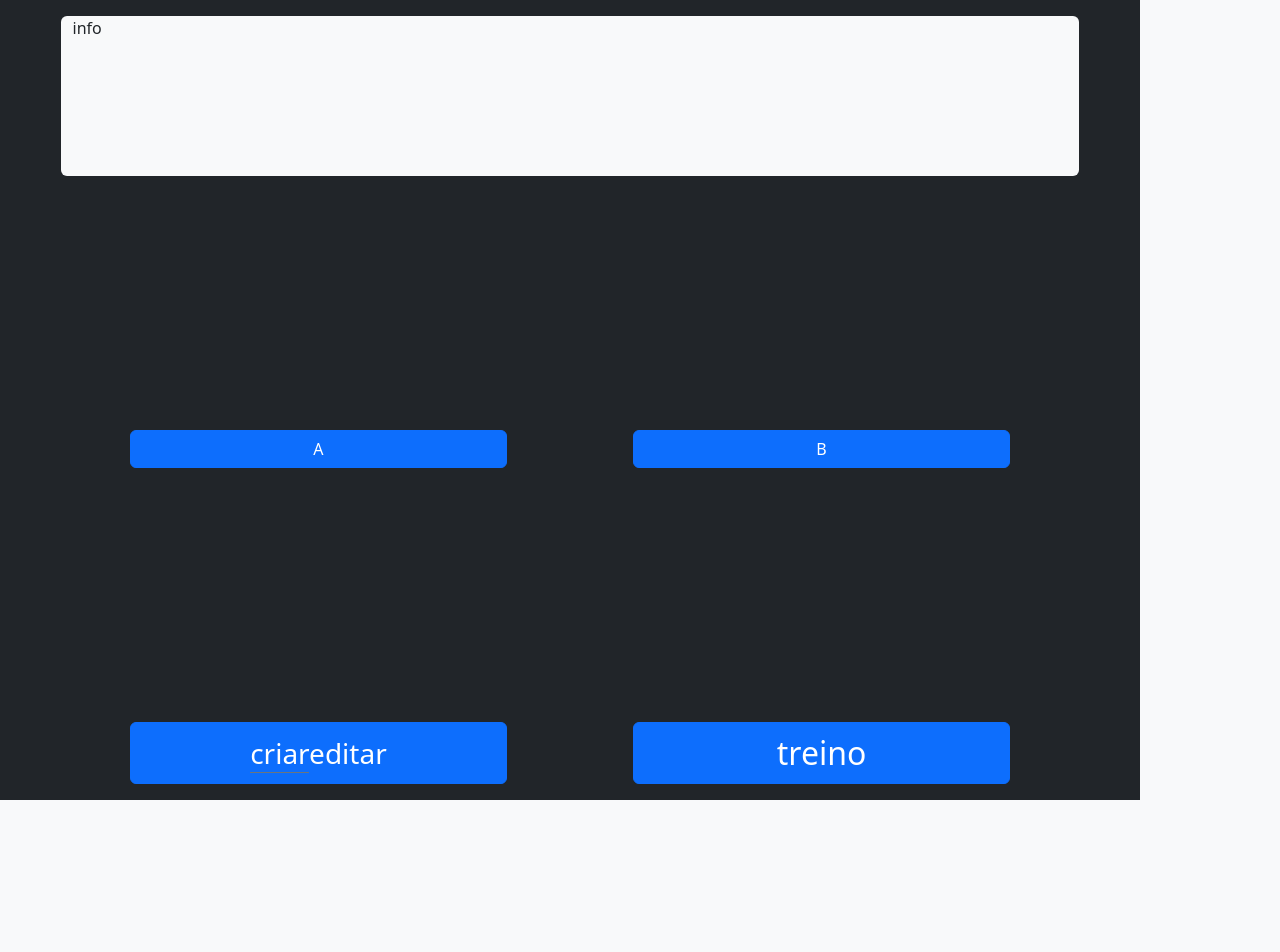
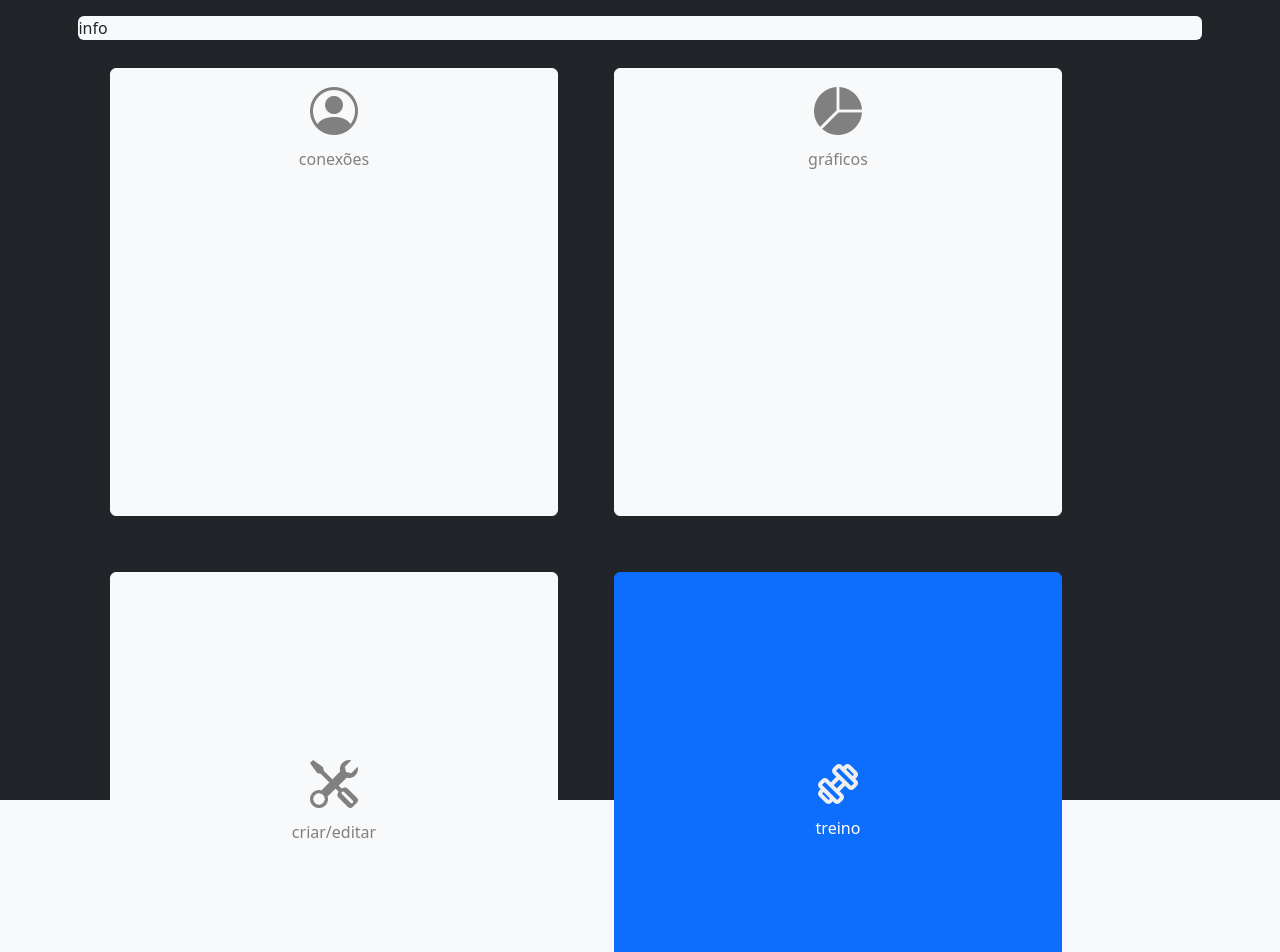
Before and after one commit to k-lila/gym_interface, a React (Create React App) app: page / in a window 1280 px wide. Shown: the top 952 px of the page. Before the commit the page ends 800 px from the top, so only its background shows below. Built offline with nearby package versions, Linux system fonts and the light colour scheme.

Commit message:
alguns testes de layout

```diff
--- a/src/containers/home/index.tsx
+++ b/src/containers/home/index.tsx
@@ -7,6 +7,7 @@ import {
 } from '../../store/reducers/preferences'
 import { HomeStyled } from './styles'
 import { SelectWorkout } from '../../components/modal_selectworkout'
+import exercise from '../../assets/exercise.png'
 
 export const HomeHandler = () => {
   const dispatch = useDispatch()
@@ -28,45 +29,65 @@ export const HomeHandler = () => {
     }
   }
   return (
-    <HomeStyled className="container bg-dark">
-      <div className="row">
-        <div className="bg-light rounded info">info</div>
-      </div>
+    <HomeStyled className="bg-dark">
+      <div className="bg-light rounded info">info</div>
 
-      <div className="row d-flex justify-content-evenly">
-        <button className="btn btn-primary col-4">A</button>
-        <button className="btn btn-primary col-4">B</button>
-      </div>
-
-      <div className="row d-flex justify-content-evenly">
-        <button className="btn btn-primary col-4">
-          <span className="fs-3 border-bottom border-secondary w-75">
-            criar
-          </span>
-          <span className="fs-3">editar</span>
-        </button>
-        {logs.ontraining ? (
-          <div className="col-4">
+      <div className="container">
+        <div className="row d-flex">
+          <div className="col-6 p-1 d-flex align-items-center justify-content-center">
             <button
-              className="fs-2 border-bottom"
+              // disabled
+              className="btn btn-light btn-home btn-home--disabled"
+            >
+              <i className="bi bi-person-circle"></i>
+              <span>conexões</span>
+            </button>
+          </div>
+          <div className="col-6 p-1 d-flex align-items-center justify-content-center">
+            <button
+              // disabled
+              className="btn btn-light btn-home btn-home--disabled"
+            >
+              <i className="bi bi-pie-chart-fill"></i>
+              <span>gráficos</span>
+            </button>
+          </div>
+        </div>
+        <div className="row d-flex">
+          <div className="col-6 p-1 d-flex align-items-center justify-content-center">
+            <button
+              // disabled
+              className="btn btn-light btn-home btn-home--disabled d-flex flex-column justify-content-center align-items-center"
+            >
+              <i className="bi bi-tools"></i>
+              <span>criar/editar</span>
+            </button>
+          </div>
+          <div className="col-6 p-1 d-flex align-items-center justify-content-center">
+            <button
+              className="btn btn-primary btn-home d-flex flex-column justify-content-center align-items-center"
               data-bs-toggle="modal"
               data-bs-target="#chooseWorkout"
             >
-              escolher
-            </button>
-            <button onClick={toWorkout} className="fs-2 border-top">
-              treino
+              <img className="btn-image m-2" src={exercise} alt="haltere" />
+              <span>treino</span>
             </button>
           </div>
-        ) : (
+        </div>
+        <div className="row d-flex px-3 my-3">
           <button
-            className="btn btn-primary fs-2 col-4"
-            data-bs-toggle="modal"
-            data-bs-target="#chooseWorkout"
+            onClick={toWorkout}
+            className={`btn ${
+              logs.ontraining
+                ? 'btn-outline-success bg-light'
+                : 'btn-dark text-dark'
+            }`}
+            disabled={!logs.ontraining}
           >
-            treino
+            <i className="bi bi-fast-forward-fill me-1"></i>
+            <span>treino em andamento</span>
           </button>
-        )}
+        </div>
       </div>
       <SelectWorkout />
     </HomeStyled>
--- a/src/containers/home/styles.ts
+++ b/src/containers/home/styles.ts
@@ -4,7 +4,7 @@ export const HomeStyled = styled.main`
   height: 100svh;
   display: flex;
   flex-direction: column;
-  justify-content: space-between;
+  justify-content: space-around;
   margin: 0;
   padding: 1em;
   .info {
@@ -12,4 +12,30 @@ export const HomeStyled = styled.main`
     height: 20svh;
     margin: 0 auto;
   }
+  .container {
+    display: grid;
+    flex-direction: column;
+    align-items: center;
+    justify-content: space-around;
+    margin: 0;
+    padding: 0;
+  }
+  .btn-image {
+    height: 3em;
+    width: 3em;
+  }
+  .btn-home {
+    margin: 3vmin;
+    display: flex;
+    flex-direction: column;
+    align-items: center;
+    width: 35vw;
+    height: 35vw;
+    i {
+      font-size: 3em;
+    }
+    &--disabled {
+      color: gray;
+    }
+  }
 `
--- a/src/containers/workout_handler/index.tsx
+++ b/src/containers/workout_handler/index.tsx
@@ -75,8 +75,9 @@ export const WorkoutHandler = () => {
         {logs.ontraining ? (
           <>
             {onTrainingPage ? (
+              <div className="d-flex bg-light m-0 p-0 rounded">
                 <button
-                className="btn bg-light btn-outline-danger"
+                  className="btn btn-outline-danger"
                   data-bs-toggle="modal"
                   data-bs-target="#confirmModal"
                   onClick={handleFinish}
@@ -84,6 +85,7 @@ export const WorkoutHandler = () => {
                   <i className="bi bi-stop-fill"></i>
                   <span>finalizar</span>
                 </button>
+              </div>
             ) : (
               <button
                 className="btn bg-light btn-outline-primary"
@@ -94,20 +96,22 @@ export const WorkoutHandler = () => {
             )}
           </>
         ) : (
+          <div className="d-flex bg-light m-0 p-0 rounded">
             <button
-            className="btn bg-light btn-outline-success"
+              className="btn btn-outline-success"
               data-bs-toggle="modal"
               data-bs-target="#confirmModal"
             >
               <i className="bi bi-play-fill"></i>
               <span>iniciar</span>
             </button>
+          </div>
         )}
         {logs.ontraining ? <RestCounter /> : null}
-        <div className="dropup">
+        <div className="dropup bg-light rounded">
           <button
             type="button"
-            className="btn bg-light btn-outline-primary border-2 dropdown-toggle"
+            className="btn btn-outline-primary border-2 dropdown-toggle"
             data-bs-toggle="dropdown"
             aria-expanded="false"
             data-bs-auto-close="outside"
```
Also changed, not shown: src/assets/exercise.png (added). Lines whose indentation alone changed are shown as unchanged.
